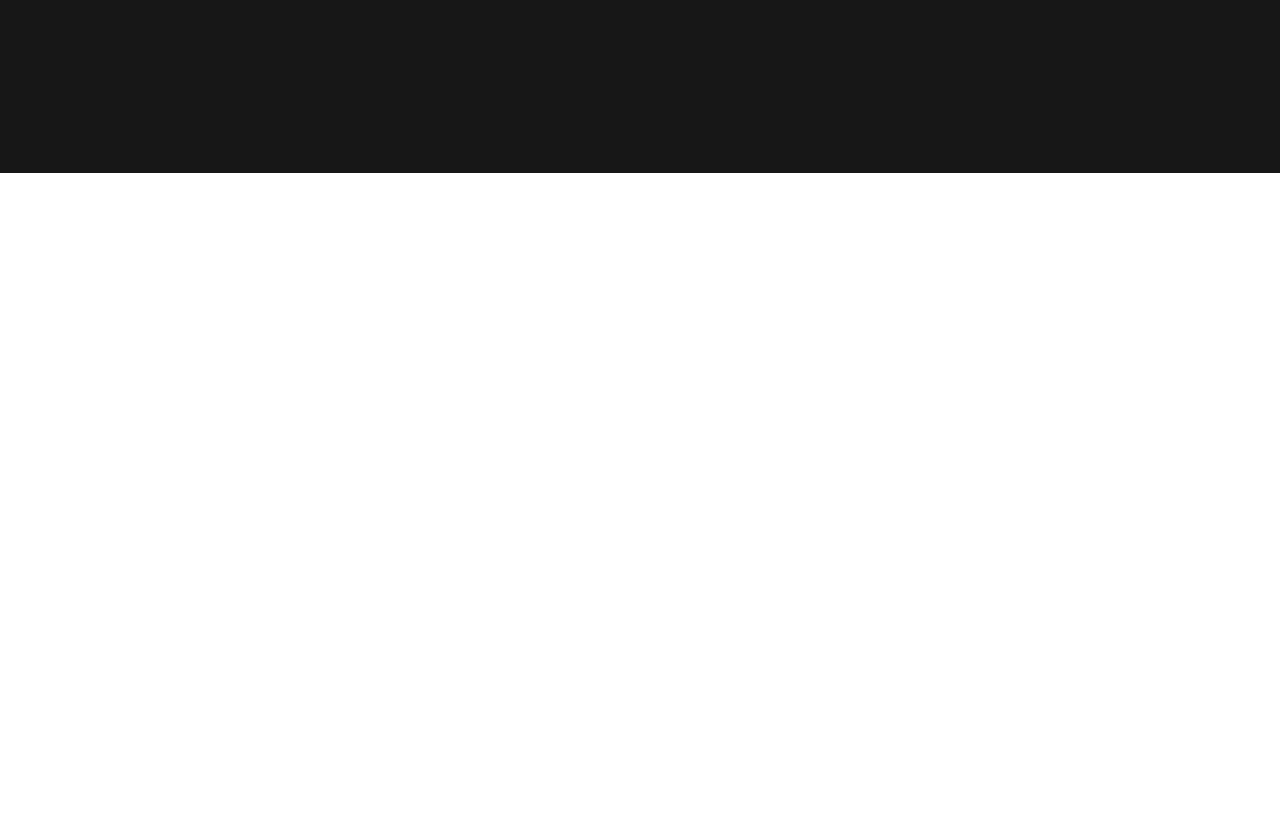
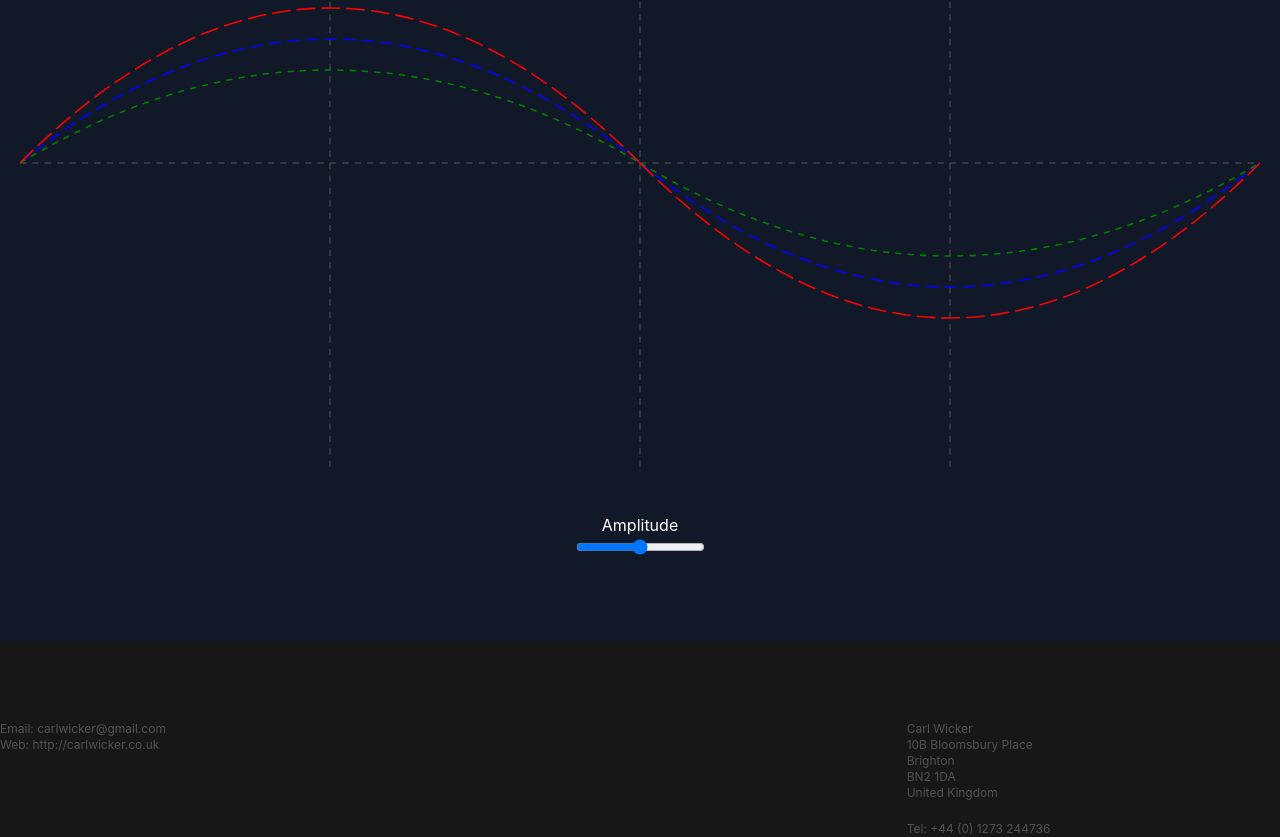
Before and after one commit to carlwicker/carlwicker-nextjs12, a Next.js app: page / in a window 1280 px wide. Shown: the part 6698-7535 px from the top of the page. Before the commit the page ends 6871 px from the top, so only its background shows below. Built offline with nearby package versions, Linux system fonts and the light colour scheme.

Commit message:
added double curve svg experimental section

```diff
--- /dev/null
+++ b/components/DoubleCurve/DoubleCurve.tsx
@@ -0,0 +1,31 @@
+import DoubleCurveSvg from "./DoubleCurveSvg";
+import { useState } from "react";
+
+export default function DoubleCurve() {
+  const [curveYPos, setCurveYPos] = useState<number>(100);
+
+  return (
+    <section className="bg-gray-900 py-20 text-white px-5">
+      <div className="container mx-auto">
+        <DoubleCurveSvg curveYPos={curveYPos} />
+
+        <div className="slidecontainer text-center mt-10">
+          <div>Amplitude</div>
+          <input
+            type="range"
+            min="0"
+            max="200"
+            step="25"
+            value={curveYPos}
+            className="slider"
+            id="myRange"
+            onChange={(e: any) => {
+              let num = e.target.value;
+              setCurveYPos(Math.max(0, num));
+            }}
+          />
+        </div>
+      </div>
+    </section>
+  );
+}
--- /dev/null
+++ b/components/DoubleCurve/DoubleCurveSvg.tsx
@@ -0,0 +1,89 @@
+interface IDoubleCurve {
+  curveYPos: number;
+}
+
+export default function DoubleCurveSvg({ curveYPos }: IDoubleCurve) {
+  return (
+    <svg
+      viewBox="0 0 200 100"
+      xmlns="http://www.w3.org/2000/svg"
+      fill="none"
+      className="w-full"
+    >
+      {/* Grid */}
+      <path
+        d="M50,0 v0,100"
+        stroke="grey"
+        strokeDasharray="1"
+        strokeWidth={0.1}
+      />
+
+      <path
+        d="M100,0 v0,100"
+        stroke="grey"
+        strokeDasharray="1"
+        strokeWidth={0.1}
+      />
+
+      <path
+        d="M150,0 v0,100"
+        stroke="grey"
+        strokeDasharray="1"
+        strokeWidth={0.1}
+      />
+
+      <path
+        d="M0,50 h0,200"
+        stroke="grey"
+        strokeDasharray="1"
+        strokeWidth={0.1}
+      />
+
+      {/* 0 - 100 */}
+      <path
+        d={`M0, 50 q50,-${curveYPos === 0 ? 0 : curveYPos / 2 - 10} 100, 0`}
+        stroke="blue"
+        strokeWidth={0.25}
+        strokeDasharray="2 1"
+      />
+
+      <path
+        d={`M0, 50 q50,-${curveYPos <= 25 ? 0 : curveYPos / 2 - 20} 100, 0`}
+        stroke="green"
+        strokeWidth={0.25}
+        strokeDasharray="1 1"
+      />
+
+      <path
+        d={`M0, 50 q50,-${curveYPos === 0 ? 0 : curveYPos / 2} 100, 0`}
+        stroke="red"
+        strokeWidth={0.25}
+        strokeDasharray="3 1"
+      />
+
+      {/* 100-200 */}
+      <path
+        d={`M100, 50 q50,${
+          curveYPos <= 0 ? curveYPos : curveYPos / 2 - 10
+        } 100, 0`}
+        stroke="blue"
+        strokeWidth={0.25}
+        strokeDasharray="2 1"
+      />
+
+      <path
+        d={`M100, 50 q50,${curveYPos <= 25 ? 0 : curveYPos / 2 - 20} 100, 0`}
+        stroke="green"
+        strokeWidth={0.25}
+        strokeDasharray="1 1"
+      />
+
+      <path
+        d={`M100, 50 q50,${curveYPos === 0 ? 0 : curveYPos / 2} 100, 0`}
+        stroke="red"
+        strokeWidth={0.25}
+        strokeDasharray="3 1"
+      />
+    </svg>
+  );
+}
--- a/pages/index.tsx
+++ b/pages/index.tsx
@@ -26,10 +26,8 @@ import Footer from "../components/Footer/Footer";
 import ContactForm from "../components/ContactForm/ContactForm";
 import BoldArticlePage from "../components/BoldArticlePage/BoldArticlePage";
 import DurerCard from "../components/DurerCard/DurerCard";
-
-import Section3 from "../components/Section3/Section3";
-import ArticlePage from "../components/ArticlePage/ArticlePage";
 import TheCurve from "../components/TheCurve/TheCurve";
+import DoubleCurve from "../components/DoubleCurve/DoubleCurve";
 
 export default function Home() {
   return (
@@ -44,9 +42,9 @@ export default function Home() {
       <DurerCard />
       <ContactForm />
       <BoldArticlePage />
-      {/* <ArticlePage /> */}
-      {/* <Section3 /> */}
+
       <TheCurve />
+      <DoubleCurve />
       <Footer />
     </div>
   );
```
